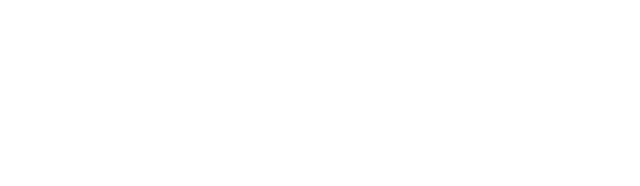
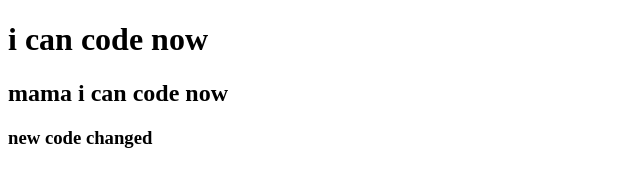
Before and after one commit to irfankhan07/my-first-repo, a plain HTML site: page index.html in a window 1280 px wide. Shown: the whole page, without its empty margins (0-640 px from the left). Drawn offline with Linux system fonts and the light colour scheme.

Commit message:
added header

```diff
--- a/index.html
+++ b/index.html
@@ -7,6 +7,8 @@
     <title>my first repo</title>
 </head>
 <body>
-
+    <h1>i can code now</h1>
+    <h2>mama i can code now</h2>
+    <h3>new code changed</h3>
 </body>
 </html>
```
